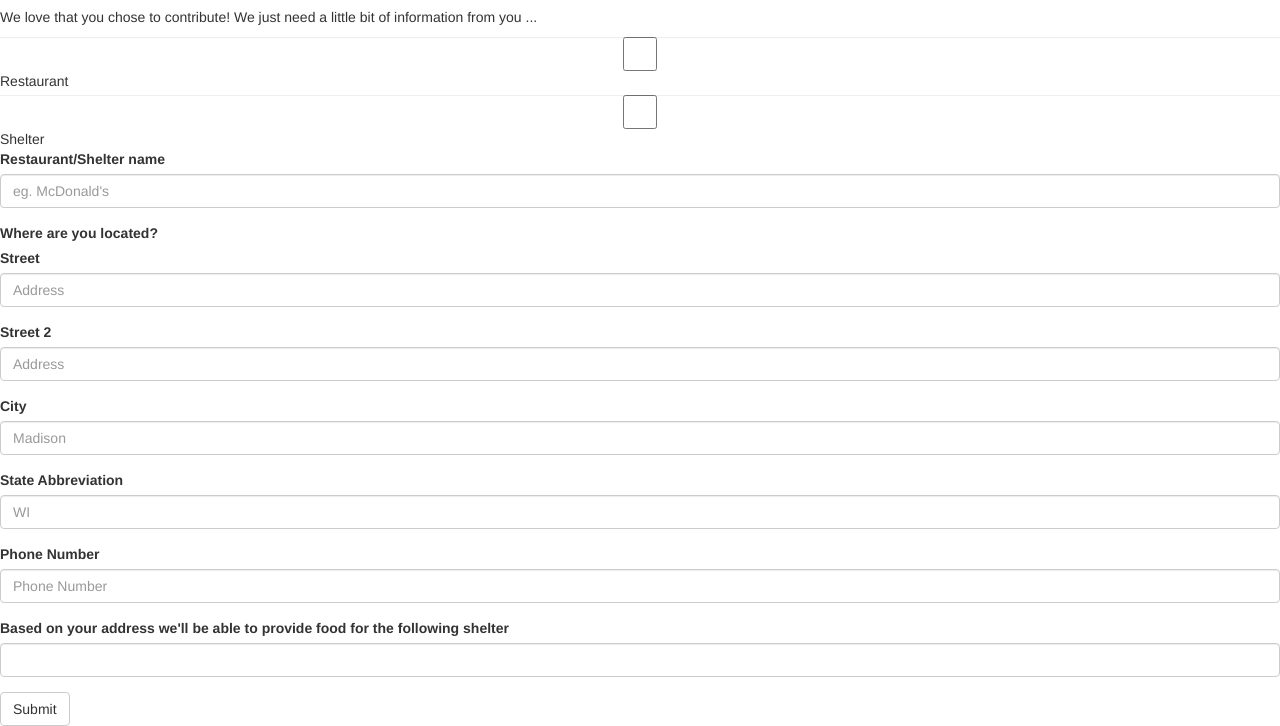
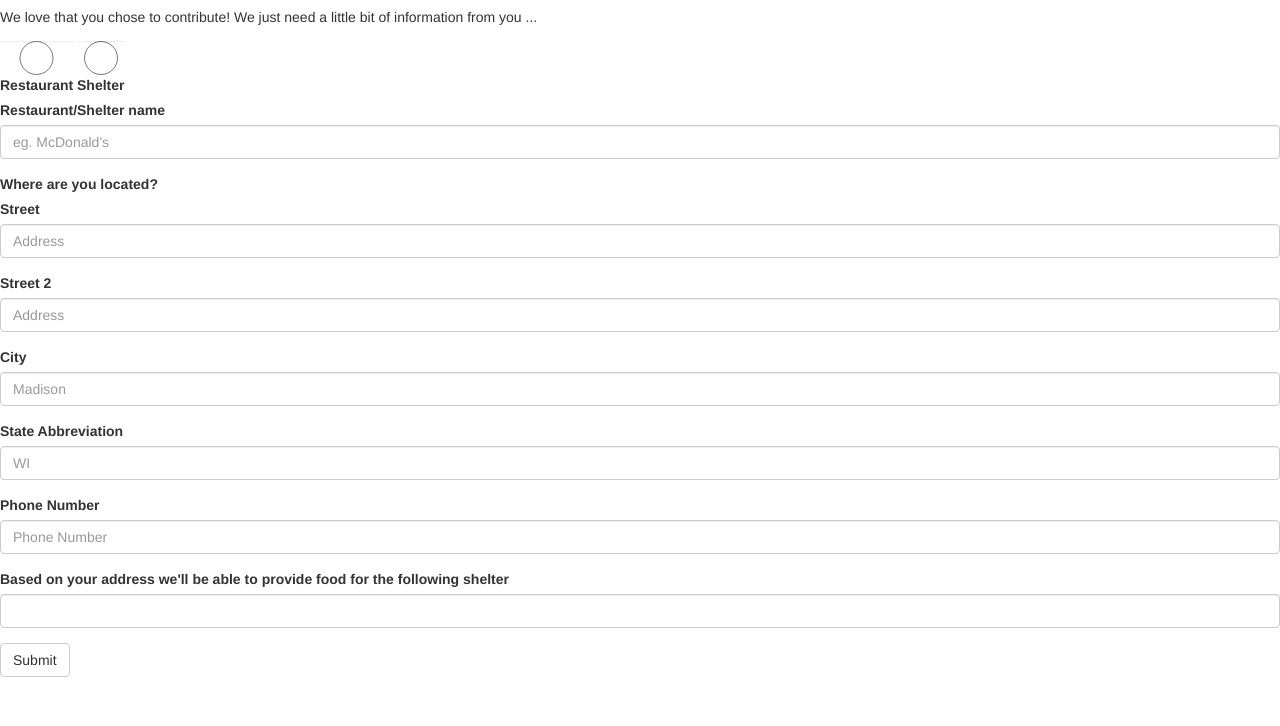
Before and after one commit to dliangsta/glean, a website: page index.html at #!/locations/ in a window 1280 px wide. Shown: the part 115-841 px from the top of the page. After the commit the page ends 800 px from the top, so only its background shows below. Drawn offline with nearby package versions, Linux system fonts and the light colour scheme; some packages are replaced by stand-ins of ours; no server answers.

Commit message:
fixed checkbox

```diff
--- a/view/locations/locations.html
+++ b/view/locations/locations.html
@@ -2,8 +2,8 @@
   <h1>Register a Restaurant</h1>
   <p>We love that you chose to contribute! We just need a little bit of information from you ...</p>
   <form ng-controller="LocationsController">
-    <input type="checkbox" name="type" value="restaurant" class="form-control" id="typeRestaurant" ng-model="type"> Restaurant
-    <input type="checkbox" name="type" value="shelter" class="form-control" id="typeShelter" ng-model="type"> Shelter <br>
+    <label><input type="radio" name="type" value="restaurant" class="form-control" id="typeRestaurant" ng-model="typeRestaurant"> Restaurant<br> </label>
+    <label><input type="radio" name="type" value="shelter" class="form-control" id="typeShelter" ng-model="typeShelter"> Shelter<br> </label>
     <div class="form-group">
       <label for="restaurantName">Restaurant/Shelter name</label>
       <input type="text" class="form-control" id="name" placeholder="eg. McDonald's" ng-model="name">
```
